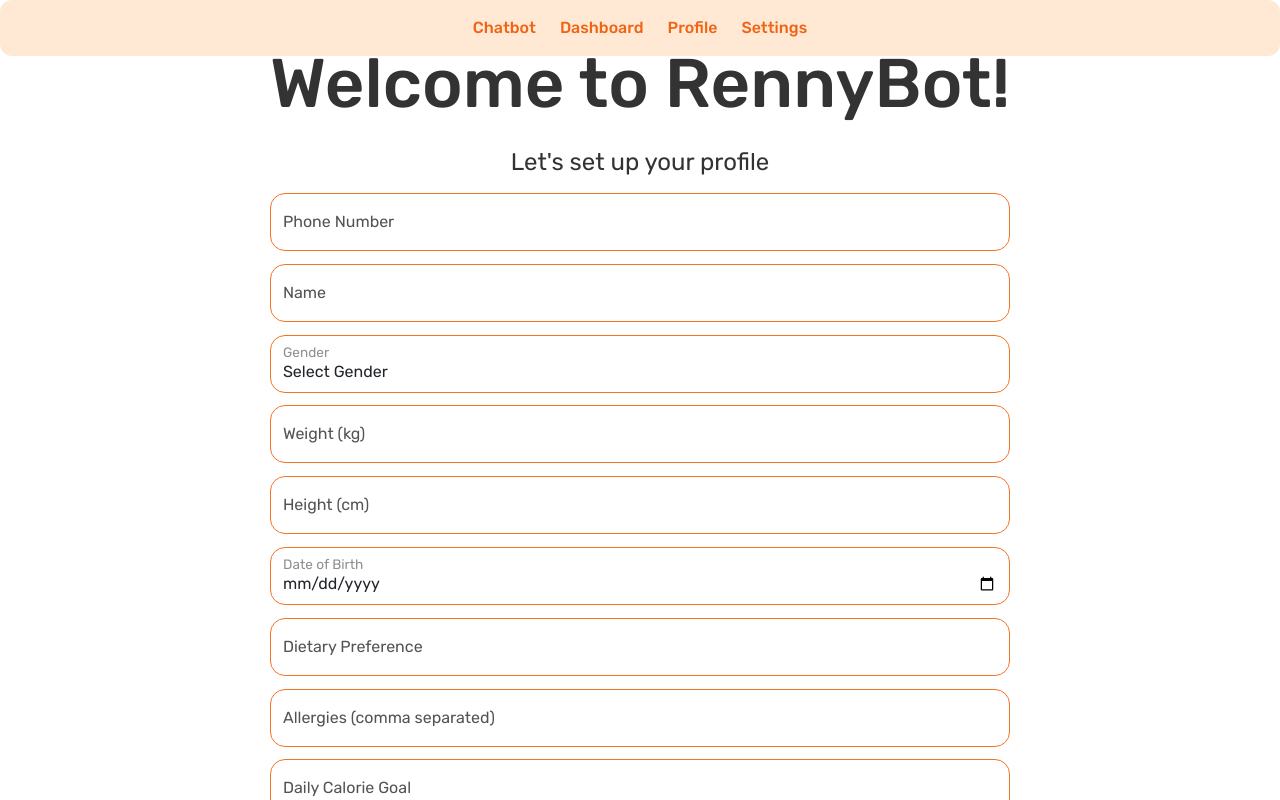
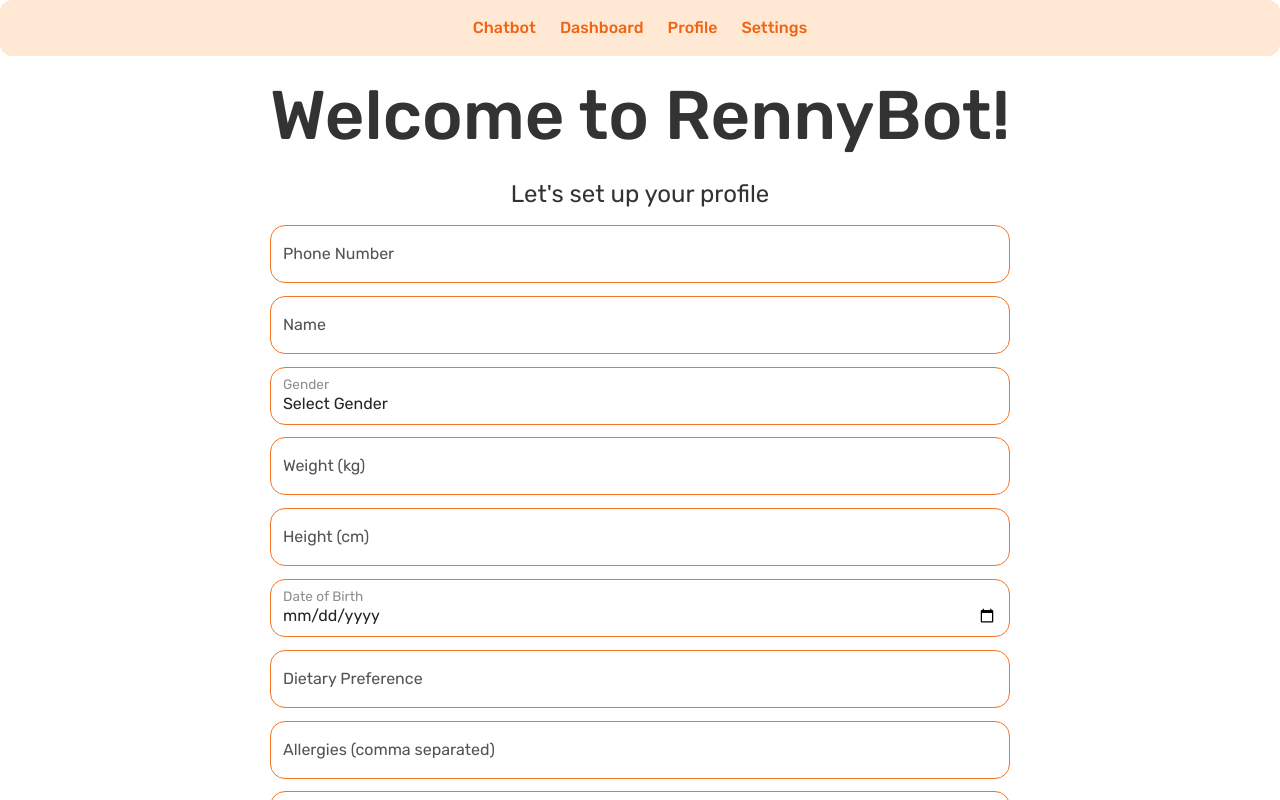
Before and after one commit to tgw6201/SummerBuild2025, a React (Vite) app in the folder client/: page /onboarding in a window 1280 px wide. Shown: the top 800 px of the page. Built offline with nearby package versions, Linux system fonts and the light colour scheme.

Commit message:
Updated Chatbot and Onboarding css for margin-top

```diff
--- a/client/src/css/Chatbot.css
+++ b/client/src/css/Chatbot.css
@@ -1,6 +1,5 @@
-
-
 .app-container {
+  margin-top:  32px; /* space for header */;
   display: flex;
   gap: 20px;
   height: 90vh; /* fill most of viewport height */
--- /dev/null
+++ b/client/src/css/Onboarding.css
@@ -0,0 +1,3 @@
+.form-signin {
+  margin-top: 32px;
+}
--- a/client/src/pages/Onboarding.jsx
+++ b/client/src/pages/Onboarding.jsx
@@ -1,11 +1,5 @@
 import React, { useState } from "react";
-
-const dietaryOptions = [
-  "None", "Vegetarian", "Vegan", "Pescatarian", "Halal", "Kosher", "Gluten-Free", "Keto", "Other"
-];
-const allergyOptions = [
-  "None", "Peanuts", "Tree Nuts", "Dairy", "Eggs", "Fish", "Shellfish", "Soy", "Wheat", "Sesame", "Other"
-];
+import '../css/Onboarding.css';
 
 export default function Onboarding() {
   const [form, setForm] = useState({
```
